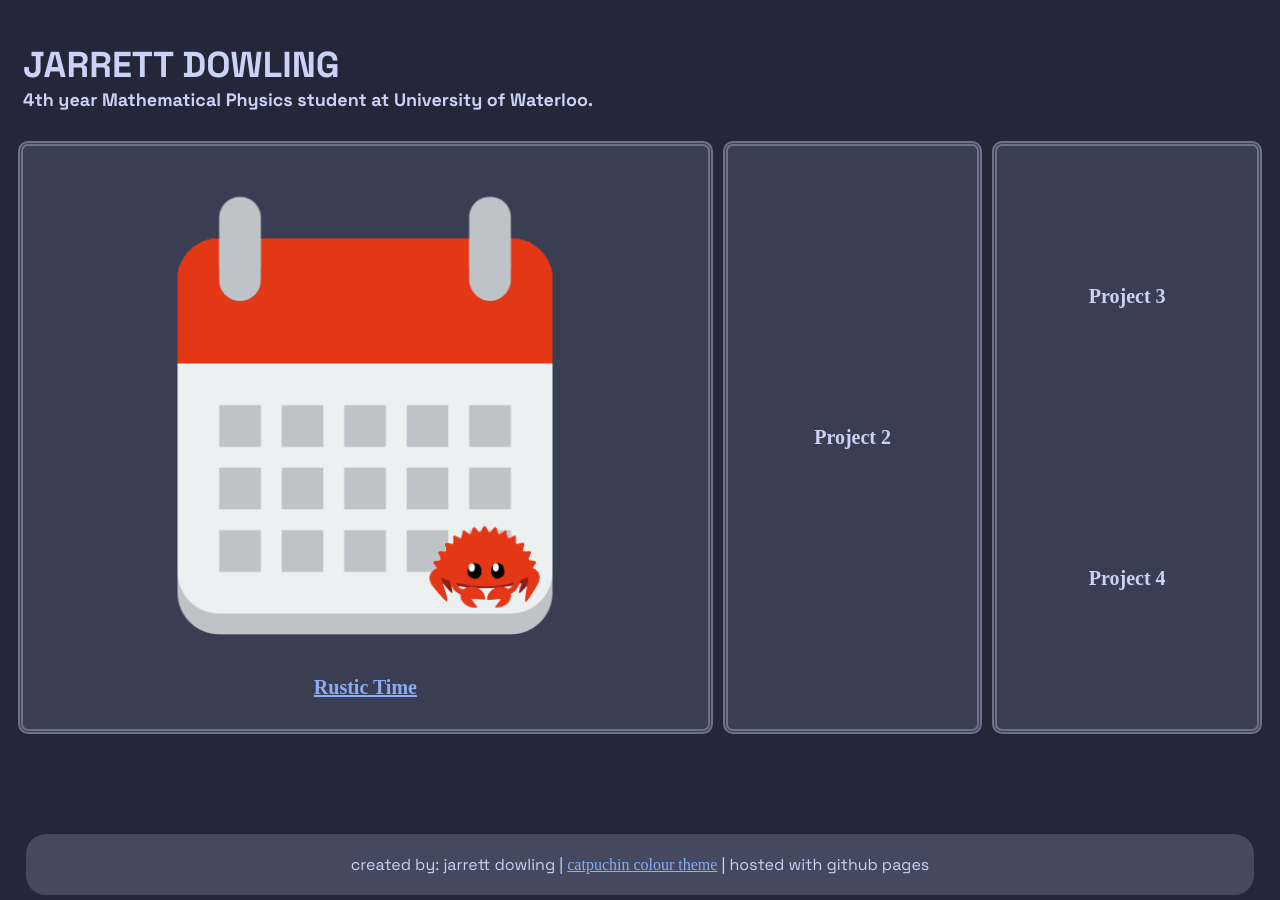
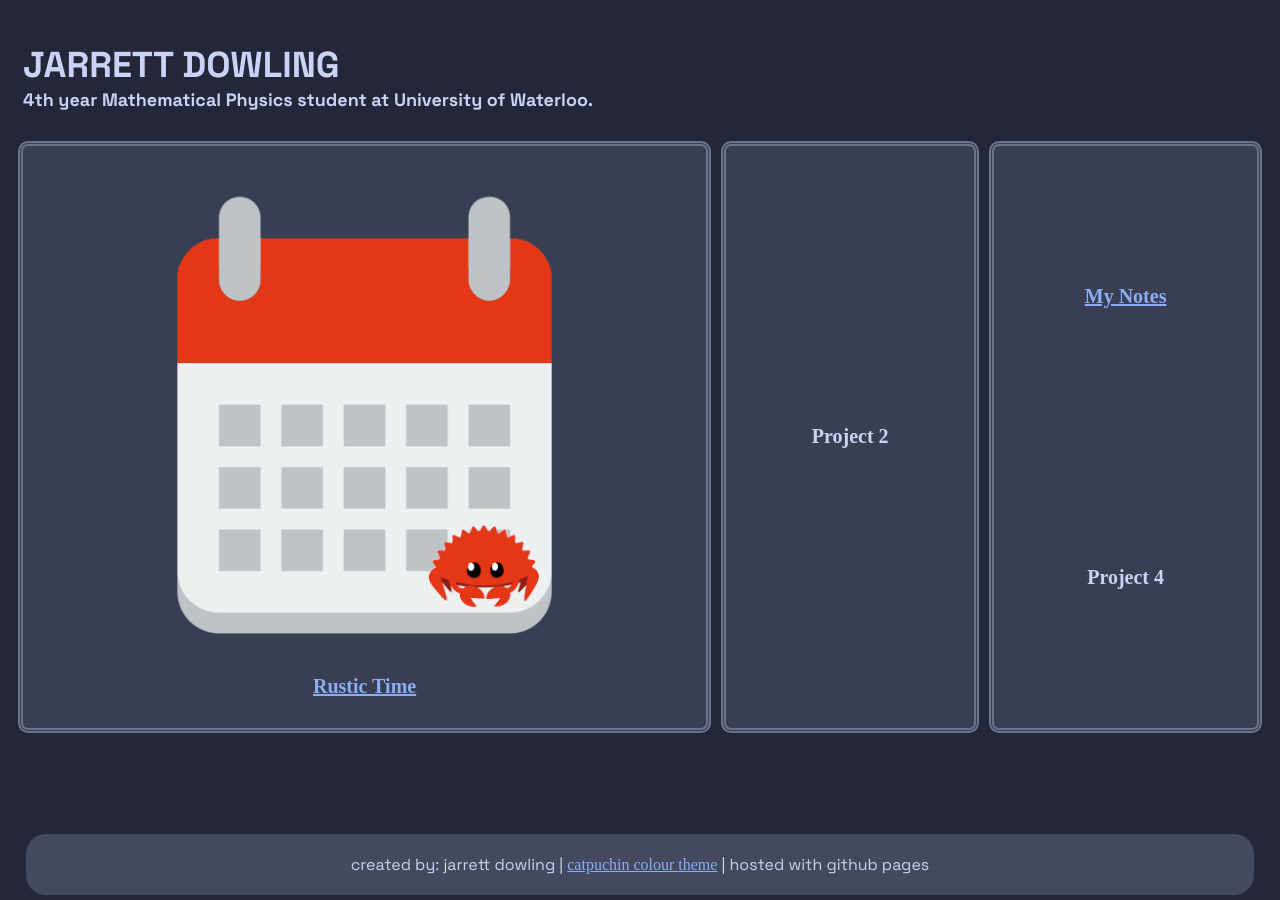
Before and after one commit to jarrettdowling/jarrettdowling.github.io, a Jekyll site: the page index.html, which Jekyll copies as it is, in a window 1280 px wide. Built offline with Jekyll 4.4.1, drawn with Linux system fonts in a browser that asks for light colours.

Commit message:
Update index.html

```diff
--- a/index.html
+++ b/index.html
@@ -23,7 +23,7 @@
 			</div>
 			<div class="column">
 				<div class="row">
-					<h4>Project 3</h4>
+					<h4><a href="/wiki">My Notes</a></h4>
 				</div>
 				<div class="row">
 					<h4>Project 4</h4>
```
